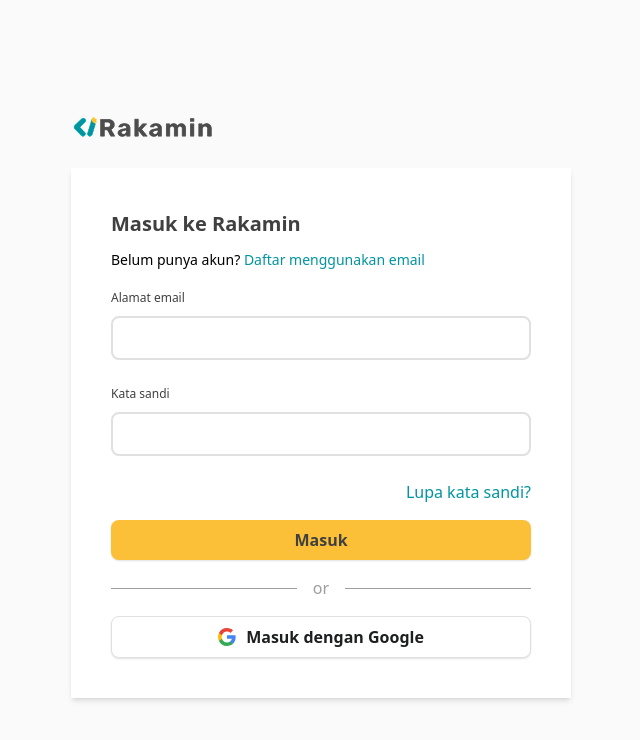
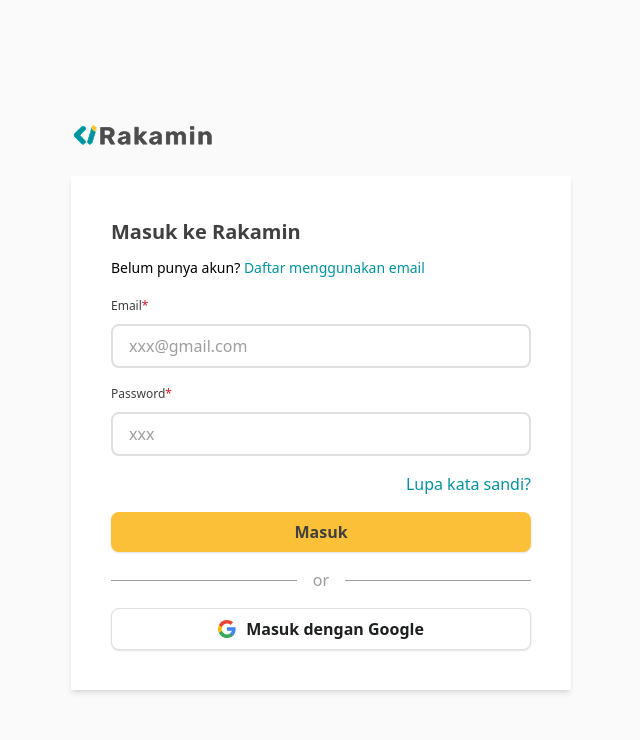
Before and after one commit to gemadp01/hiring-management-web-app, a React (Vite) app: page /login in a window 1280 px wide. Shown: the top 740 px of the page, without its empty margins (319-959 px from the left). Built offline with nearby package versions, Linux system fonts and the light colour scheme; no server answers.

Commit message:
fix: add comments and separate delete logic in syntax experiment

```diff
--- a/src/components/common/form/InputLayout.tsx
+++ b/src/components/common/form/InputLayout.tsx
@@ -1,4 +1,4 @@
-import { useState } from "react";
+// import { useState } from "react";
 
 type TInputLayout = {
   label?: string;
@@ -10,6 +10,7 @@ type TInputLayout = {
   helperIconSupport?: string;
   errorMessage?: string;
   disabled?: boolean;
+  onChange?: (e: React.ChangeEvent<HTMLInputElement>) => void;
 } & React.ComponentPropsWithoutRef<"input">;
 
 const InputLayout = ({
@@ -22,6 +23,7 @@ const InputLayout = ({
   // helperIconSupport,
   errorMessage,
   disabled = false,
+  onChange,
 }: TInputLayout) => {
   // const [isFocused, setIsFocused] = useState(false);
 
@@ -53,6 +55,7 @@ const InputLayout = ({
             // className={`w-full py-2 bg-transparent focus:outline-none placeholder-neutral-60 ${
             //   disabled && "cursor-not-allowed"
             // }`}
+            onChange={onChange}
             className={`w-full py-2 ${
               inputIconSupport ? "px-2" : "px-4"
             } bg-transparent focus:outline-none placeholder-neutral-60`}
--- a/src/components/common/modals/JobModal/ProfileRequirement.tsx
+++ b/src/components/common/modals/JobModal/ProfileRequirement.tsx
@@ -1,12 +1,14 @@
-type TProfileRequirement = {
-  profilRequirements: Record<string, string>;
-  handleRequirementChange: (field: string, value: string) => void;
+const profilRequirements: Record<string, string> = {
+  fullName: "mandatory",
+  photoProfile: "mandatory",
+  gender: "mandatory",
+  domicile: "mandatory",
+  email: "mandatory",
+  phoneNumber: "mandatory",
+  linkedinLink: "mandatory",
+  dateOfBirth: "mandatory",
 };
-
-export const ProfileRequirement = ({
-  profilRequirements,
-  handleRequirementChange,
-}: TProfileRequirement) => {
+export const ProfileRequirement = () => {
   return (
     <>
       {Object.entries(profilRequirements).map(([key, value]) => {
@@ -30,8 +32,9 @@ export const ProfileRequirement = ({
               {labels[key]}
             </span>
             <div className="flex gap-2">
-              <button
-                onClick={() => handleRequirementChange(key, "mandatory")}
+              <input
+                type="radio"
+                value=""
                 className={`px-4 py-1 rounded-full text-sm font-medium transition-all ${
                   value === "mandatory"
                     ? "bg-teal-500 text-white border-2 border-teal-500"
@@ -39,9 +42,8 @@ export const ProfileRequirement = ({
                 }`}
               >
                 Mandatory
-              </button>
-              <button
-                onClick={() => handleRequirementChange(key, "optional")}
+              </input>
+              <input
                 className={`px-4 py-1 rounded-full text-sm font-medium transition-all ${
                   value === "optional"
                     ? "bg-gray-300 text-gray-700 border-2 border-gray-300"
@@ -49,9 +51,8 @@ export const ProfileRequirement = ({
                 }`}
               >
                 Optional
-              </button>
-              <button
-                onClick={() => handleRequirementChange(key, "off")}
+              </input>
+              <input
                 className={`px-4 py-1 rounded-full text-sm font-medium transition-all ${
                   value === "off"
                     ? "bg-gray-300 text-gray-700 border-2 border-gray-300"
@@ -59,7 +60,7 @@ export const ProfileRequirement = ({
                 }`}
               >
                 Off
-              </button>
+              </input>
             </div>
           </div>
         );
--- a/src/pages/LoginPage.tsx
+++ b/src/pages/LoginPage.tsx
@@ -1,9 +1,30 @@
 import { Button } from "@/components/common/Button";
-import InputLayout from "@/components/common/form/InputLayout";
 import AuthPageLayout from "@/components/common/layout/AuthPageLayout";
+import { supabase } from "@/supabase-client";
+import { useForm, type FieldValues } from "react-hook-form";
 import { Link } from "react-router";
 
 const LoginPage = () => {
+  const {
+    register,
+    handleSubmit,
+    formState: { isSubmitting },
+  } = useForm();
+
+  const handleLogin = async (data: FieldValues) => {
+    // console.log(data);
+
+    const { error } = await supabase.auth.signInWithPassword({
+      email: data.email,
+      password: data.password,
+    });
+
+    if (error) {
+      console.log("Error signing up: ", error);
+      return;
+    }
+  };
+
   return (
     <AuthPageLayout
       headTitle="Masuk ke Rakamin"
@@ -40,16 +61,78 @@ const LoginPage = () => {
         </Button>
       }
     >
-      <form action="" className="w-full">
-        <InputLayout label="Alamat email" type="email" />
-        <InputLayout label="Kata sandi" type="password" />
+      <form onSubmit={handleSubmit(handleLogin)} className="w-full">
+        <div className="mb-4">
+          <label className="block mb-2 text-s-regular text-neutral-90">
+            Email
+            <span className="text-danger-main">*</span>
+          </label>
+
+          <div className="relative flex items-center mb-2 border-2 border-neutral-40 rounded-lg bg-neutral-10">
+            <input
+              type="text"
+              {...register("email")}
+              placeholder="xxx@gmail.com"
+              className="w-full py-2 px-4
+                      bg-transparent focus:outline-none placeholder-neutral-60"
+            />
+          </div>
+
+          {/* Helper Message and Counter */}
+          {/* {errors.title && (
+                    <div
+                      className={`flex items-center justify-between mt-2 text-s-regular ${
+                        errors.title ? "text-danger-main" : "text-neutral-70"
+                      }`}
+                    >
+                      <span className="flex items-center">
+                        {errors.title.message}
+                      </span>
+                    </div>
+                  )} */}
+        </div>
+        <div className="mb-4">
+          <label className="block mb-2 text-s-regular text-neutral-90">
+            Password
+            <span className="text-danger-main">*</span>
+          </label>
+
+          <div className="relative flex items-center mb-2 border-2 border-neutral-40 rounded-lg bg-neutral-10">
+            <input
+              type="password"
+              {...register("password")}
+              placeholder="xxx"
+              className="w-full py-2 px-4
+                      bg-transparent focus:outline-none placeholder-neutral-60"
+            />
+          </div>
+
+          {/* Helper Message and Counter */}
+          {/* {errors.title && (
+                    <div
+                      className={`flex items-center justify-between mt-2 text-s-regular ${
+                        errors.title ? "text-danger-main" : "text-neutral-70"
+                      }`}
+                    >
+                      <span className="flex items-center">
+                        {errors.title.message}
+                      </span>
+                    </div>
+                  )} */}
+        </div>
         <div className="mb-4 text-right">
           <Link to="/forgot-password" className="text-primary-main">
             Lupa kata sandi?
           </Link>
         </div>
         <div>
-          <Button variant="secondary" size="lg" width="full">
+          <Button
+            variant="secondary"
+            size="lg"
+            width="full"
+            className="cursor-pointer"
+            disabled={isSubmitting}
+          >
             Masuk
           </Button>
         </div>
--- a/src/pages/admin/JobListPage.tsx
+++ b/src/pages/admin/JobListPage.tsx
@@ -55,7 +55,7 @@ const JobListPage = () => {
   const {
     register,
     handleSubmit,
-    formState: { errors, isSubmitting },
+    formState: { isSubmitting },
     // reset,
   } = useForm({
     mode: "onSubmit",
--- a/src/pages/admin/ManageJobPage.tsx
+++ b/src/pages/admin/ManageJobPage.tsx
@@ -17,7 +17,7 @@ type Candidate = {
 };
 
 const ManageJobPage = () => {
-  const [candidates, setCandidates] = useState<Candidate[]>([
+  const [candidates] = useState<Candidate[]>([
     {
       id: 1,
       name: "Aurelie Yukiko",
@@ -152,20 +152,20 @@ const ManageJobPage = () => {
     },
   ]);
 
-  const [selectAll, setSelectAll] = useState(false);
-  const [activeTab, setActiveTab] = useState("manage");
+  // const [selectAll, setSelectAll] = useState(false);
+  // const [activeTab, setActiveTab] = useState("manage");
 
-  const handleSelectAll = () => {
-    const newSelectAll = !selectAll;
-    setSelectAll(newSelectAll);
-    setCandidates(candidates.map((c) => ({ ...c, selected: newSelectAll })));
-  };
+  // const handleSelectAll = () => {
+  //   const newSelectAll = !selectAll;
+  //   setSelectAll(newSelectAll);
+  //   setCandidates(candidates.map((c) => ({ ...c, selected: newSelectAll })));
+  // };
 
-  const handleSelectCandidate = (id: number) => {
-    setCandidates(
-      candidates.map((c) => (c.id === id ? { ...c, selected: !c.selected } : c))
-    );
-  };
+  // const handleSelectCandidate = (id: number) => {
+  //   setCandidates(
+  //     candidates.map((c) => (c.id === id ? { ...c, selected: !c.selected } : c))
+  //   );
+  // };
 
   const selectedCount = candidates.filter((c) => c.selected).length;
 
@@ -173,13 +173,9 @@ const ManageJobPage = () => {
     <AdminLayout
       headTitle={
         <div className="flex items-center gap-3">
-          <Button variant="neutral" onClick={() => setActiveTab("list")}>
-            Job list
-          </Button>
+          <Button variant="neutral">Job list</Button>
           <ChevronRightIcon className="w-5 h-5 text-gray-400" />
-          <Button variant="muted" onClick={() => setActiveTab("manage")}>
-            Manage Candidate
-          </Button>
+          <Button variant="muted">Manage Candidate</Button>
         </div>
       }
     >
--- a/src/pages/applicant/ResumePage.tsx
+++ b/src/pages/applicant/ResumePage.tsx
@@ -12,7 +12,7 @@ const ResumePage = () => {
   const {
     register,
     handleSubmit,
-    formState: { errors, isSubmitting },
+    formState: { isSubmitting },
   } = useForm({
     mode: "onSubmit",
     reValidateMode: "onChange",
```
